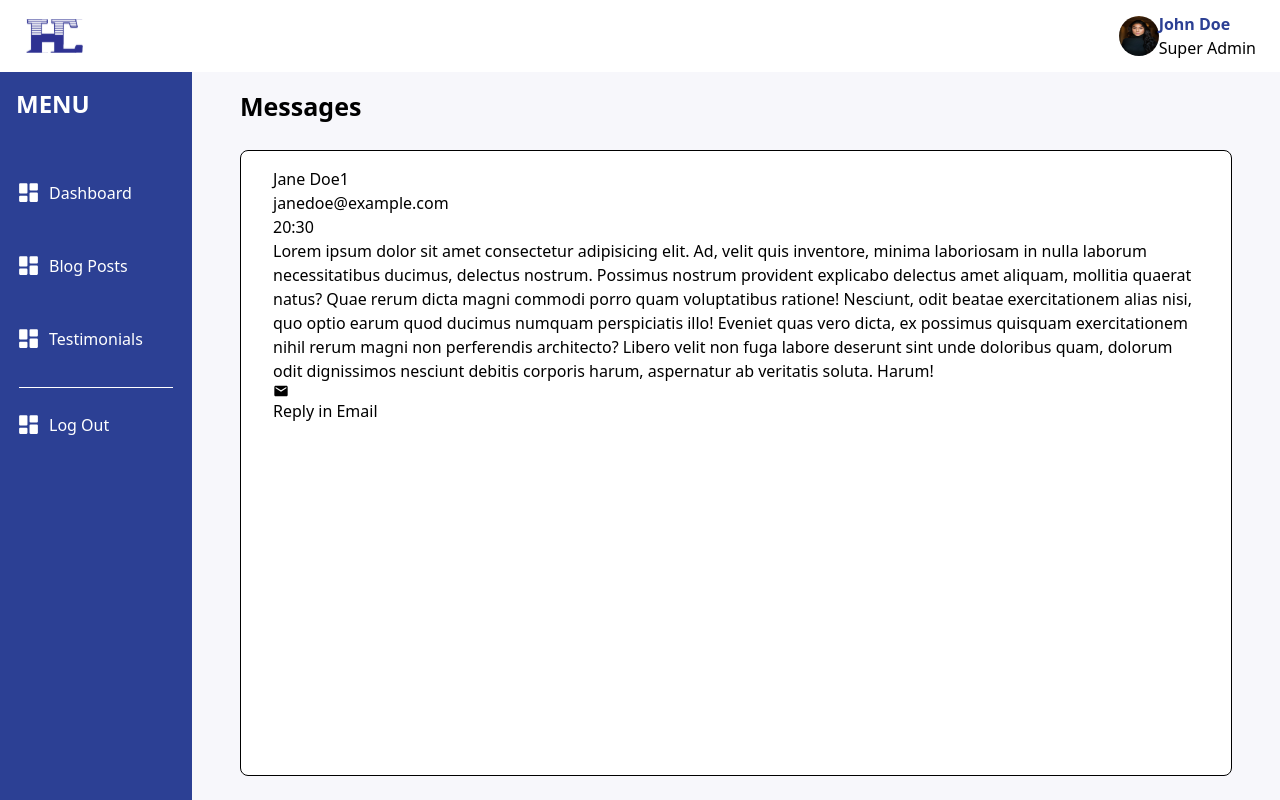
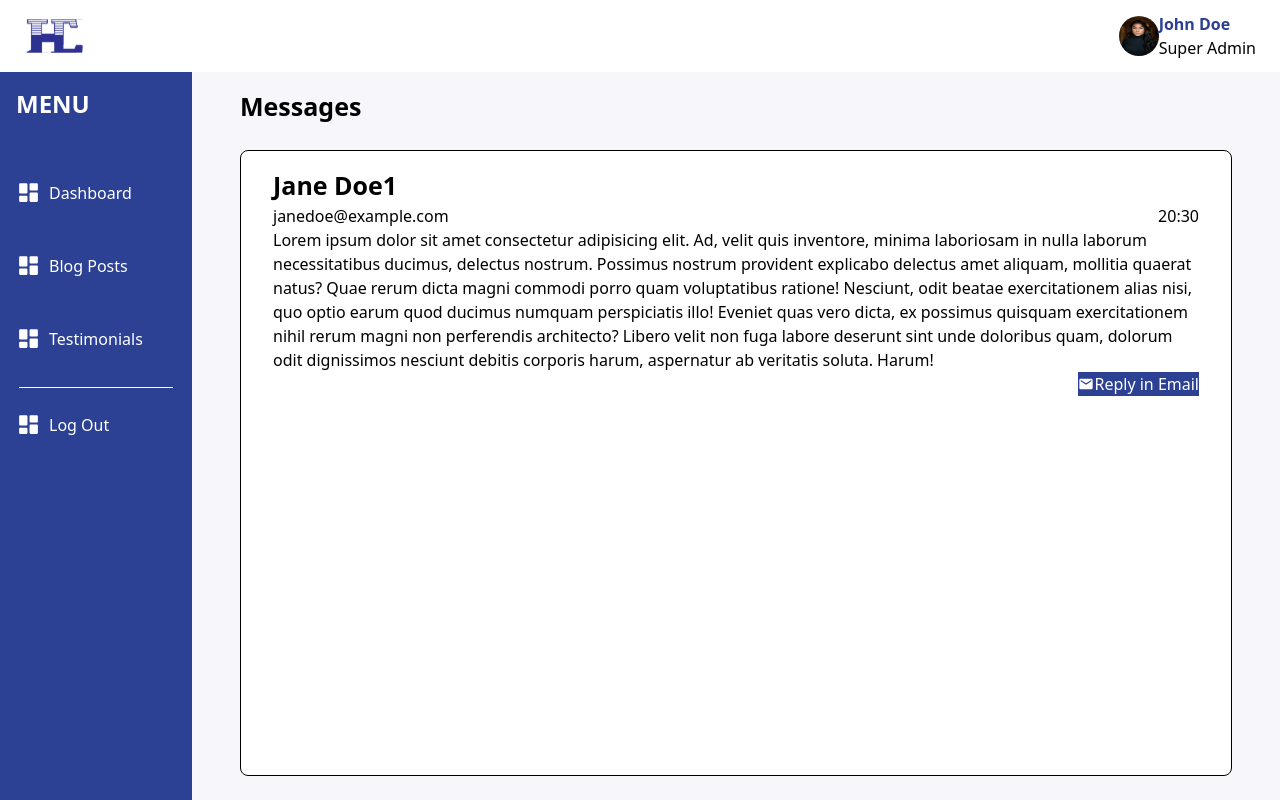
Before and after one commit to joshytheprogrammer/ochexagon_admin, a Next.js app: page /dashboard/messages/1 in a window 1280 px wide. Built offline with nearby package versions, Linux system fonts and the light colour scheme.

Commit message:
Styling the message details page

```diff
--- a/components/adminPanel/dashboard/messages/MessageDetails.jsx
+++ b/components/adminPanel/dashboard/messages/MessageDetails.jsx
@@ -2,29 +2,29 @@ import { MdEmail } from "react-icons/md";
 
 const MessageDetails = ({ messageData }) => {
   return (
-    <>
+    <div className="h-full flex flex-col">
       {messageData ? (
         <>
-          <h1>{messageData.senderName + messageData.id}</h1>
+          <h1 className="text-[25px] font-bold">
+            {messageData.senderName + messageData.id}
+          </h1>
 
-          <div>
+          <div className="flex flex-row justify-between">
             <div>{messageData.email}</div>
             <div>{messageData.time}</div>
           </div>
 
           <div>{messageData.message}</div>
 
-          <div>
-            <button>
-              <MdEmail />
-              <span>Reply in Email</span>
-            </button>
-          </div>
+          <button className="bg-primary-color text-white self-end justify-self-end flex items-center">
+            <MdEmail />
+            <span>Reply in Email</span>
+          </button>
         </>
       ) : (
         <p>Message not found</p>
       )}
-    </>
+    </div>
   );
 };
 
```
